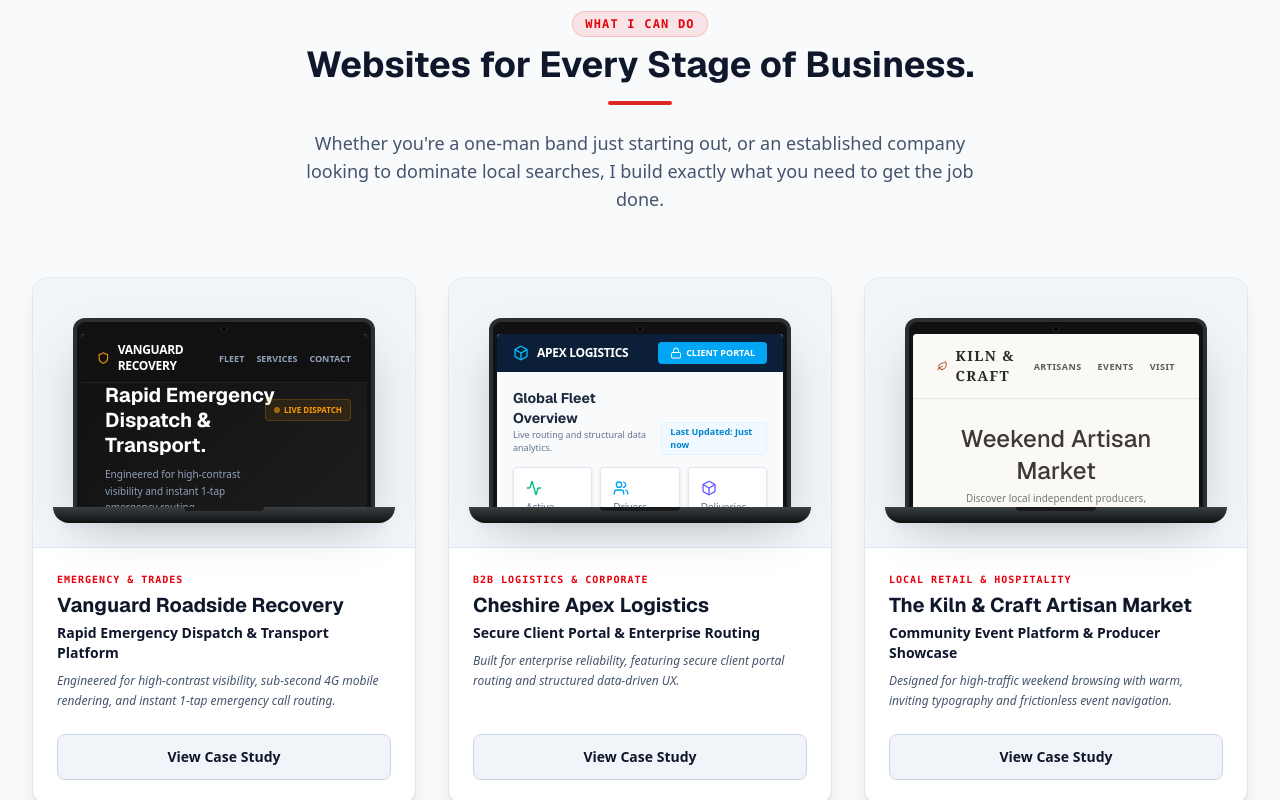
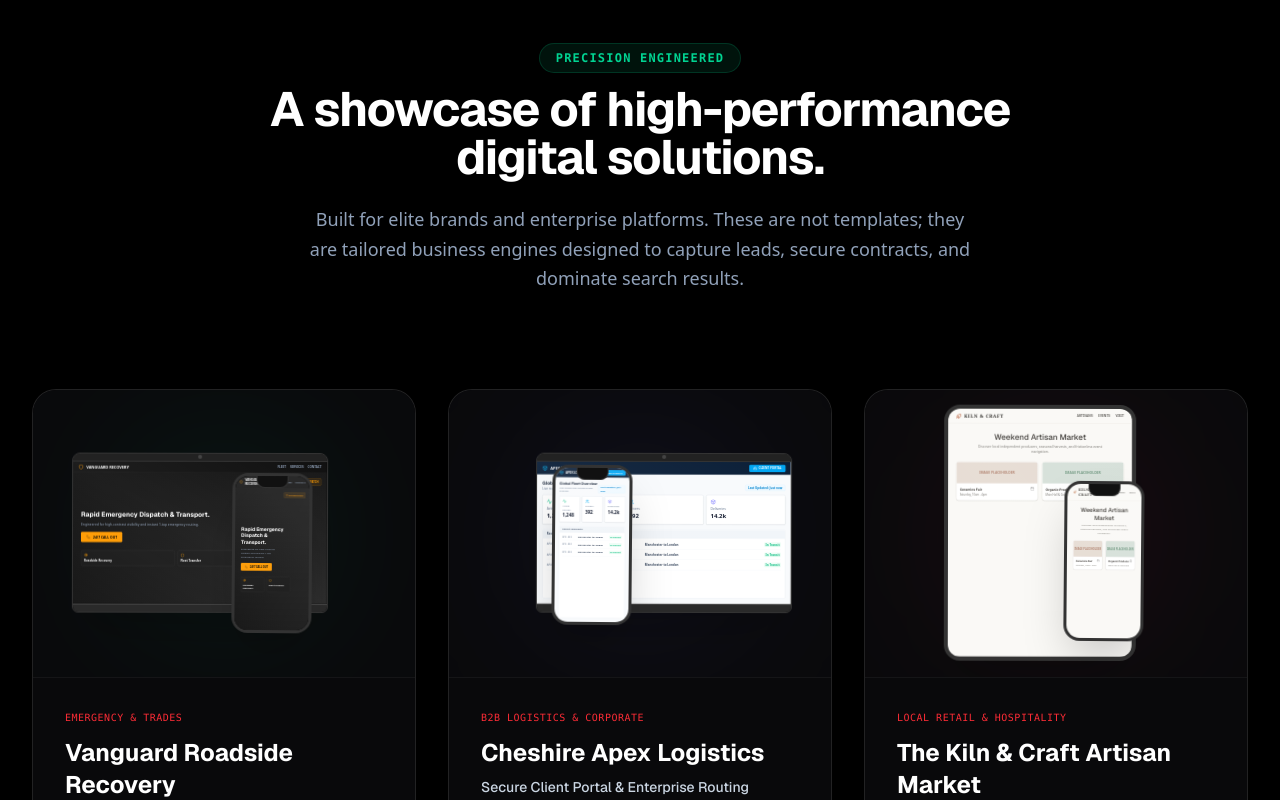
Before and after one commit to stokie2605/dean-wilshaw-web-development, a React (Vite) app: page / in a window 1280 px wide. Shown: the part 2820-3620 px from the top of the page. Built offline with nearby package versions, Linux system fonts and the light colour scheme.

Commit message:
feat(portfolio): implement elite 3-column agency layout with magnetic borders and dynamically scaled React mockups

```diff
--- a/src/components/Portfolio.tsx
+++ b/src/components/Portfolio.tsx
@@ -1,8 +1,38 @@
-import React, { useState, useEffect } from 'react';
-import { CheckCircle2 } from 'lucide-react';
+import React, { useState, useEffect, useRef } from 'react';
+import { CheckCircle2, ArrowRight } from 'lucide-react';
 import { VanguardMockup } from './mockups/VanguardMockup';
 import { ApexMockup } from './mockups/ApexMockup';
 import { KilnMockup } from './mockups/KilnMockup';
+
+const MagneticCard = ({ children, className = '', onClick }: { children: React.ReactNode, className?: string, onClick?: () => void }) => {
+  const cardRef = useRef<HTMLDivElement>(null);
+
+  const handleMouseMove = (e: React.MouseEvent<HTMLDivElement>) => {
+    if (!cardRef.current) return;
+    const rect = cardRef.current.getBoundingClientRect();
+    const x = e.clientX - rect.left;
+    const y = e.clientY - rect.top;
+
+    const centerX = rect.width / 2;
+    const centerY = rect.height / 2;
+
+    let angle = Math.atan2(y - centerY, x - centerX) * (180 / Math.PI);
+    angle = angle + 90;
+
+    cardRef.current.style.setProperty('--mouse-angle', `${angle}deg`);
+  };
+
+  return (
+    <article
+      ref={cardRef}
+      className={`portfolio-card group bg-[#09090B] border border-white/10 rounded-3xl overflow-hidden relative magnetic-border cursor-pointer flex flex-col h-full transition-colors ${className}`}
+      onMouseMove={handleMouseMove}
+      onClick={onClick}
+    >
+      {children}
+    </article>
+  );
+};
 
 interface PortfolioProps {
   onOpenQuote: () => void;
@@ -68,81 +98,96 @@ export const Portfolio: React.FC<PortfolioProps> = ({ onOpenQuote }) => {
   ];
 
   return (
-    <section id="portfolio" className="py-16 sm:py-24 px-4 sm:px-6 lg:px-8 bg-slate-50 dark:bg-slate-950 border-b border-slate-200 dark:border-slate-800 scroll-mt-20 transition-colors duration-300">
+    <section id="portfolio" className="py-24 sm:py-32 px-4 sm:px-6 lg:px-8 bg-black border-b border-white/10 scroll-mt-20">
       <div className="max-w-7xl mx-auto">
 
-        <div className="text-center mb-16 flex flex-col items-center">
-          <span className="text-xs font-mono uppercase tracking-widest text-red-600 dark:text-red-500 font-semibold mb-2 bg-red-500/10 px-3 py-1 rounded-full border border-red-500/20">
-            What I Can Do
+        <div className="text-center mb-16 md:mb-24 flex flex-col items-center max-w-3xl mx-auto">
+          <span className="text-xs font-mono uppercase tracking-widest text-emerald-400 font-semibold mb-3 bg-emerald-500/10 px-4 py-1.5 rounded-full border border-emerald-500/20">
+            Precision Engineered
           </span>
-          <h2 className="font-geist font-bold text-3xl sm:text-4xl text-slate-900 dark:text-white mb-4">
-            Websites for Every Stage of Business.
+          <h2 className="font-geist font-bold text-4xl sm:text-5xl text-white mb-6 tracking-tight">
+            A showcase of high-performance digital solutions.
           </h2>
-          <div className="w-16 h-1 bg-[#dc2626] rounded-full mb-6"></div>
-          <p className="text-slate-600 dark:text-slate-300 max-w-2xl text-base sm:text-lg">
-            Whether you're a one-man band just starting out, or an established company looking to dominate local searches, I build exactly what you need to get the job done.
+          <p className="text-slate-400 max-w-2xl text-lg leading-relaxed">
+            Built for elite brands and enterprise platforms. These are not templates; they are tailored business engines designed to capture leads, secure contracts, and dominate search results.
           </p>
         </div>
 
-        <div className="grid grid-cols-1 md:grid-cols-3 gap-8">
-          {projects.map((project, idx) => (
-            <div key={idx} className="group flex flex-col bg-white dark:bg-slate-900/90 border border-slate-200 dark:border-slate-800 text-slate-900 dark:text-white shadow-xl rounded-2xl overflow-hidden hover:shadow-2xl hover:border-red-600 dark:hover:border-red-500 transition-all duration-300">
-              {/* 3D MacBook Container */}
-              <div
-                className="relative bg-slate-100 dark:bg-slate-950 border-b border-slate-200 dark:border-slate-800 p-8 sm:p-10 pb-0 flex justify-center items-end [perspective:1200px] cursor-pointer"
-                onClick={() => setActiveModal(idx)}
-              >
-                {/* Floating Performance Badge */}
-                <div className="absolute top-4 right-4 md:right-8 z-30 bg-[#191c1e]/90 backdrop-blur-md border border-emerald-500/40 text-emerald-400 font-mono text-xs font-bold px-3 py-1.5 rounded-full shadow-[0_0_20px_rgba(16,185,129,0.3)] opacity-0 group-hover:opacity-100 transition-all duration-500 -translate-y-4 group-hover:translate-y-0 flex items-center gap-1.5 pointer-events-none">
-                  <CheckCircle2 className="w-3.5 h-3.5" />
-                  100/100 Core Vitals
+        <div className="grid grid-cols-1 md:grid-cols-2 lg:grid-cols-3 gap-8">
+          {projects.map((project, idx) => {
+            const macbookClass = idx === 1 ? "ml-12" : "-ml-12";
+            const iphoneClass = idx === 1 ? "-ml-24 mt-8 group-hover:-translate-x-2 group-hover:-translate-y-1" : idx === 2 ? "ml-24 mt-16 group-hover:translate-x-4 group-hover:-translate-y-1" : "ml-24 mt-12 group-hover:translate-x-2 group-hover:-translate-y-1";
+
+            return (
+              <MagneticCard key={idx} onClick={() => setActiveModal(idx)}>
+                <div className="relative h-64 sm:h-72 w-full overflow-hidden flex items-center justify-center p-6 border-b border-white/5 bg-[#09090B]">
+                  {/* Ambient Glows */}
+                  <div className={`absolute inset-0 blur-[80px] rounded-full w-48 h-48 top-1/2 transform -translate-y-1/2 mix-blend-screen opacity-50 group-hover:opacity-80 transition-opacity duration-700 ${idx === 0 ? 'bg-emerald-500/20 left-1/2 -translate-x-1/2' : idx === 1 ? 'bg-indigo-500/20 left-1/2 -translate-x-1/2' : 'bg-rose-500/20 left-1/2 -translate-x-1/2'}`}></div>
+
+                  {/* Badges */}
+                  <div className="absolute top-6 right-6 z-20 bg-[#09090B]/80 backdrop-blur-md border border-white/10 rounded-full px-3 py-1 flex items-center gap-1.5 shadow-lg group-hover:translate-y-0 translate-y-2 opacity-0 group-hover:opacity-100 transition-all duration-300">
+                    <span className="text-emerald-400 text-xs">⚡</span>
+                    <span className="font-mono text-white text-xs font-medium">{idx === 1 ? '98+' : idx === 2 ? '92+' : '95+'} Score</span>
                   </div>
 
-                {/* Ambient Neon Glow */}
-                <div className="absolute inset-0 bg-emerald-500/10 blur-[80px] opacity-0 group-hover:opacity-100 transition-opacity duration-700 pointer-events-none rounded-t-2xl"></div>
+                  {/* Device Mockups container */}
+                  <div className="relative w-full max-w-sm h-full flex items-center justify-center z-10 floating">
+                    {/* Main Device (MacBook / iPad) */}
+                    {idx === 2 ? (
+                      // iPad for the 3rd card to vary it up slightly
+                      <div className="absolute w-48 h-64 bg-[#111] rounded-2xl border-[4px] border-[#333] shadow-2xl overflow-hidden -ml-8 transform group-hover:rotate-2 group-hover:scale-105 transition-all duration-500 ease-out z-10">
+                        <div className="w-full h-full bg-[#050505] relative overflow-hidden">
+                          <div className="w-[300%] h-[300%] origin-top-left scale-[0.333] absolute top-0 left-0 pointer-events-none">
+                            {project.component}
+                          </div>
+                          <div className="absolute inset-0 bg-gradient-to-tr from-transparent via-white/5 to-transparent pointer-events-none"></div>
+                        </div>
+                      </div>
+                    ) : (
+                      // MacBook
+                      <div className={`absolute w-56 h-36 sm:w-64 sm:h-40 bg-[#1a1a1a] rounded-t-lg rounded-b-md border border-[#333] shadow-2xl flex flex-col overflow-hidden ${macbookClass} transform group-hover:-translate-y-2 group-hover:scale-105 transition-all duration-500 ease-out z-10`}>
+                        <div className="w-full h-2 bg-[#222] border-b border-[#333] flex justify-center items-center">
+                          <div className="w-1 h-1 bg-[#444] rounded-full"></div>
+                        </div>
+                        <div className="flex-grow bg-[#0a0a0a] relative overflow-hidden">
+                          <div className="w-[300%] h-[300%] origin-top-left scale-[0.333] absolute top-0 left-0 pointer-events-none">
+                            {project.component}
+                          </div>
+                          <div className="absolute inset-0 bg-gradient-to-tr from-transparent via-white/5 to-transparent pointer-events-none"></div>
+                        </div>
+                        <div className="w-full h-2 bg-[#2a2a2a] rounded-b-md border-t border-[#444]"></div>
+                      </div>
+                    )}
 
-                {/* MacBook Mockup */}
-                <div className="relative w-full max-w-lg aspect-[16/10] bg-[#111] rounded-t-xl border-[4px] border-[#2a2f32] border-b-0 shadow-2xl overflow-visible transition-all duration-700 ease-out transform-gpu group-hover:[transform:rotateX(6deg)_rotateY(-6deg)_scale(1.05)_translateY(-10px)] group-hover:shadow-[20px_30px_50px_rgba(0,0,0,0.6)] z-10">
-
-                  {/* MacBook Camera */}
-                  <div className="absolute top-1 inset-x-0 h-1.5 flex justify-center z-20 pointer-events-none">
-                    <div className="w-1.5 h-1.5 bg-black rounded-full border border-gray-800 shadow-inner"></div>
+                    {/* iPhone */}
+                    <div className={`absolute w-20 h-40 bg-[#111] rounded-2xl border-[3px] border-[#333] shadow-2xl overflow-hidden ${iphoneClass} group-hover:scale-110 transition-all duration-500 ease-out z-20 floating-delayed`}>
+                      <div className="absolute top-0 w-full h-4 flex justify-center z-20">
+                        <div className="w-8 h-3 bg-[#111] rounded-b-lg border-b border-l border-r border-[#333]"></div>
                       </div>
-
-                  {/* Screen Content */}
-                  <div className="absolute top-3 inset-x-1 bottom-0 bg-white dark:bg-slate-900 overflow-hidden rounded-t-sm pointer-events-none">
+                      <div className="w-full h-full bg-[#050505] relative overflow-hidden">
+                        <div className="w-[400%] h-[400%] origin-top-left scale-[0.25] absolute top-0 left-0 pointer-events-none">
                           {project.component}
-                     {/* Glass Reflection overlay */}
-                     <div className="absolute inset-0 bg-gradient-to-tr from-white/0 via-white/5 to-white/10 opacity-0 group-hover:opacity-100 transition-opacity duration-500 pointer-events-none"></div>
                         </div>
-
-                  {/* MacBook Bottom Lip (Simulated via positioning) */}
-                  <div className="absolute top-full -inset-x-6 h-4 bg-gradient-to-b from-[#3a3f42] to-[#111] rounded-b-2xl shadow-xl flex justify-center items-start pointer-events-none">
-                    {/* Trackpad notch */}
-                    <div className="w-20 h-1 bg-[#1a1c1e] rounded-b-md mx-auto shadow-inner"></div>
+                        <div className="absolute inset-0 bg-gradient-to-b from-white/10 to-transparent pointer-events-none"></div>
+                      </div>
                     </div>
                   </div>
                 </div>
 
-              {/* Content Box */}
-              <div className="p-6 flex flex-col flex-grow">
-                <span className="text-[10px] font-mono uppercase tracking-widest text-red-600 dark:text-red-500 font-semibold mb-1">
-                  {project.industryLabel}
-                </span>
-                <h3 className="font-geist font-bold text-xl text-slate-900 dark:text-white mb-1">{project.title}</h3>
-                <p className="text-sm font-semibold text-slate-900 dark:text-white mb-2">{project.subtitle}</p>
-                <p className="text-xs text-slate-600 dark:text-slate-400 italic leading-relaxed mb-6 flex-grow">
-                  {project.uiFocus}
-                </p>
-                <button
-                  onClick={() => setActiveModal(idx)}
-                  className="block w-full bg-slate-100 dark:bg-slate-800 hover:bg-slate-200 dark:hover:bg-slate-700 text-slate-900 dark:text-white border border-slate-300 dark:border-slate-700 py-3 rounded-lg text-sm font-semibold text-center transition-colors cursor-pointer"
-                >
+                <div className="p-8 flex flex-col flex-grow z-10">
+                  <span className="font-mono text-[10px] text-red-500 tracking-wider uppercase mb-3">{project.industryLabel}</span>
+                  <h2 className="font-geist font-bold text-2xl text-white mb-2">{project.title}</h2>
+                  <h3 className="text-slate-300 font-medium text-sm mb-4">{project.subtitle}</h3>
+                  <p className="text-slate-400 text-sm mb-8 flex-grow leading-relaxed">{project.uiFocus}</p>
+
+                  <button className="self-start px-6 py-2.5 rounded-full border border-white/10 bg-white/5 hover:bg-white/10 text-white text-sm font-semibold transition-colors duration-300 flex items-center gap-2">
                     View Case Study
+                    <ArrowRight className="w-4 h-4" />
                   </button>
                 </div>
-            </div>
-          ))}
+              </MagneticCard>
+            );
+          })}
         </div>
 
       </div>
--- a/src/index.css
+++ b/src/index.css
@@ -48,3 +48,46 @@ h1, h2, h3, h4, h5, h6, .font-geist {
   -webkit-font-feature-settings: 'liga';
   -webkit-font-smoothing: antialiased;
 }
+
+/* Elite Portfolio Utilities */
+@layer utilities {
+  .floating {
+    animation: float 6s ease-in-out infinite;
+  }
+
+  .floating-delayed {
+    animation: float 6s ease-in-out infinite;
+    animation-delay: 2s;
+  }
+
+  @keyframes float {
+    0% { transform: translateY(0px) rotate(0deg); }
+    50% { transform: translateY(-10px) rotate(1deg); }
+    100% { transform: translateY(0px) rotate(0deg); }
+  }
+
+  .magnetic-border::before {
+    content: '';
+    position: absolute;
+    inset: -1px;
+    border-radius: inherit;
+    padding: 1px;
+    background: linear-gradient(
+      var(--mouse-angle, 0deg),
+      rgba(16, 185, 129, 0.4) 0%,
+      rgba(255, 255, 255, 0.05) 50%,
+      rgba(139, 92, 246, 0.4) 100%
+    );
+    -webkit-mask: linear-gradient(#fff 0 0) content-box, linear-gradient(#fff 0 0);
+    -webkit-mask-composite: xor;
+    mask-composite: exclude;
+    opacity: 0;
+    transition: opacity 0.3s ease;
+    pointer-events: none;
+    z-index: 10;
+  }
+
+  .portfolio-card:hover .magnetic-border::before {
+    opacity: 1;
+  }
+}
```
Lines whose indentation alone changed are shown as unchanged.
